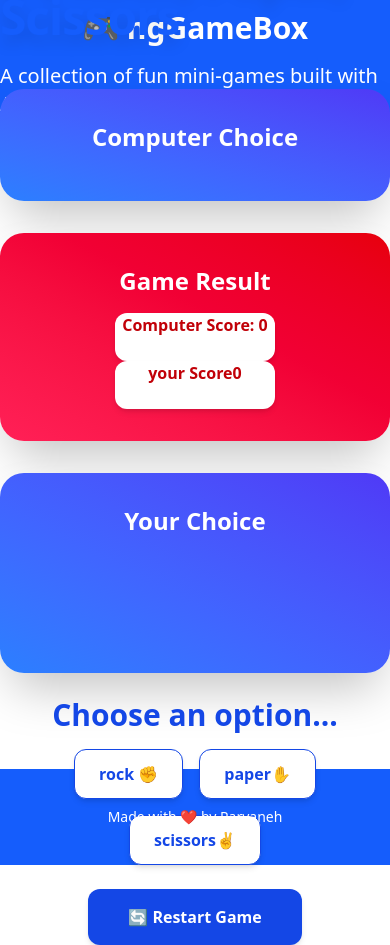
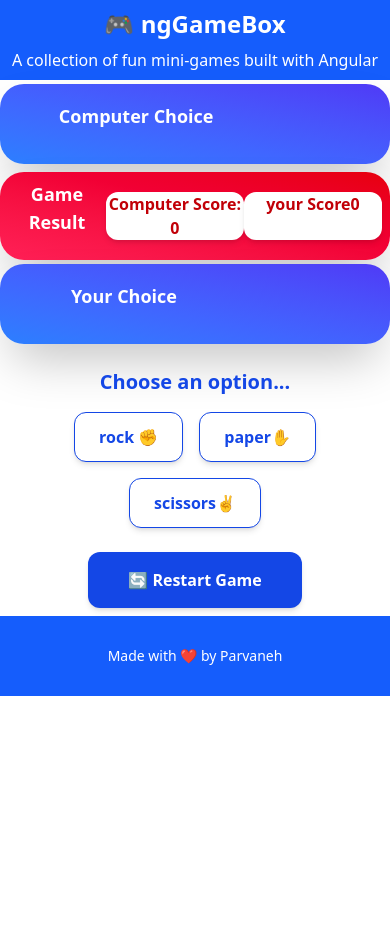
Before and after one commit to parvaneh-esmaili/mini-projects, an Angular app: page /rock-paper-scissors in a window 390 px wide. After the commit the page ends 844 px from the top, so only its background shows below. Built offline with nearby package versions, Linux system fonts and the light colour scheme.

Commit message:
RESPONSIVE: Responsive Components

```diff
--- a/src/app/_modules/games/_components/footer/footer.html
+++ b/src/app/_modules/games/_components/footer/footer.html
@@ -1,4 +1,4 @@
-<footer class="h-24 w-full bg-blue-600 flex items-center justify-center">
+<footer class="h-20 md:h-24 w-full bg-blue-600 flex items-center justify-center">
   <p class="text-white text-sm font-medium">
     Made with ❤️ by Parvaneh
   </p>
--- a/src/app/_modules/games/_components/header/header.html
+++ b/src/app/_modules/games/_components/header/header.html
@@ -1,4 +1,4 @@
-<div class="h-32 w-full bg-blue-600 flex flex-col items-center justify-center text-white">
-    <h1 class="text-3xl font-bold text-primary-600 mb-4">🎮 ngGameBox</h1>
-    <p class="text-xl text-text-muted">A collection of fun mini-games built with Angular</p>
+<div class="h-20 md:h-32 w-full bg-blue-600 flex flex-col items-center justify-center gap-2 md:gap-4 text-white">
+    <h1 class="text-2xl md:text-3xl font-bold text-primary-600">🎮 ngGameBox</h1>
+    <p class="text-base md:text-xl text-text-muted">A collection of fun mini-games built with Angular</p>
 </div>
--- a/src/app/_modules/games/_pages/rock-paper-scissors/rock-paper-scissors.html
+++ b/src/app/_modules/games/_pages/rock-paper-scissors/rock-paper-scissors.html
@@ -1,17 +1,17 @@
-<div class="h-[76vh] text-white flex flex-col items-center justify-center">
-  <h1 class="text-5xl font-extrabold mb-12 tracking-tight drop-shadow-xl text-blue-600">🎮 Rock, Paper, Scissors</h1>
+<div class="h-fit md:h-[76vh] text-white flex flex-col items-center justify-center">
+  <h1 class=" hidden md:flex text-5xl font-extrabold mb-12 tracking-tight drop-shadow-xl text-blue-600">🎮 Rock, Paper, Scissors</h1>
 
-  <div class="grid grid-cols-1 md:grid-cols-3 gap-8 w-full max-w-6xl">
+  <div class="grid grid-cols-1 md:grid-cols-3 gap-1 md:gap-8 w-full max-w-6xl">
     <!-- PC Choice -->
-    <div class="bg-gradient-to-tr md:h-72 from-blue-500 to-indigo-600 rounded-3xl p-8 shadow-2xl text-center hover:scale-105 transition-transform duration-300">
-      <h2 class="text-2xl font-semibold mb-4 text-white"> Computer Choice</h2>
-      <p class="text-4xl font-bold text-white">{{ computerChoice }}</p>
+    <div class="bg-gradient-to-tr md:h-72 my-1 from-blue-500 to-indigo-600 rounded-3xl h-20 shadow-2xl text-center hover:scale-105 transition-transform duration-300 flex items-center justify-around md:flex-col md:justify-start">
+      <h2 class=" text-lg md:text-2xl font-semibold mb-4 text-white"> Computer Choice</h2>
+      <p class="text-lg md:text-4xl font-bold text-white">{{ computerChoice }}</p>
     </div>
 
     <!-- Winner -->
-    <div class="bg-gradient-to-tr md:h-72 from-rose-500 to-red-600 rounded-3xl p-8 shadow-2xl text-center hover:scale-105 transition-transform duration-300 flex flex-col items-center justify-around">
-      <h2 class="text-2xl font-semibold mb-4">Game Result</h2>
-        <p class="bg-white text-red-700 hover:bg-blue-100 font-bold h-12 w-40 rounded-xl shadow-md transition " >Computer Score: {{computerScore}}</p>
+    <div class="bg-gradient-to-tr md:h-72 from-rose-500 to-red-600 rounded-3xl p-2 shadow-2xl text-center hover:scale-105 transition-transform duration-300 flex md:flex-col items-center justify-around">
+      <h2 class="md:text-2xl font-semibold mb-4 text-lg">Game Result</h2>
+        <p class="bg-white text-red-700 my-2 hover:bg-blue-100 font-bold h-12 w-40 rounded-xl shadow-md transition " >Computer Score: {{computerScore}}</p>
         <p class="bg-white text-red-700 hover:bg-blue-100 font-bold h-12 w-40 rounded-xl shadow-md " > your Score{{yourScore}}</p>
 
 
@@ -19,14 +19,14 @@
     </div>
 
     <!-- User Choice -->
-    <div class="bg-gradient-to-tr md:h-72 from-blue-500 to-indigo-600 rounded-3xl p-8 shadow-2xl text-center hover:scale-105 transition-transform duration-300">
-      <h2 class="text-2xl font-semibold mb-4 ">Your Choice</h2>
-      <p class="text-4xl font-bold mb-6 h-16">{{ yourChoice }}</p>
+    <div class="bg-gradient-to-tr md:h-72 from-blue-500 to-indigo-600 rounded-3xl h-20 shadow-2xl text-center hover:scale-105 transition-transform duration-300 flex items-center justify-around md:flex-col md:justify-start">
+      <h2 class="text-lg md:text-2xl font-semibold mb-4 text-white">Your Choice</h2>
+      <p class="text-lg md:text-4xl font-bold text-white">{{ yourChoice }}</p>
 
 
     </div>
   </div>
-  <p class="text-blue-700 text-3xl font-bold mt-6">Choose an option...</p>
+  <p class="text-blue-700 text-xl md:text-3xl font-bold mt-6">Choose an option...</p>
         <div class="flex flex-wrap justify-center gap-4 m-4">
         <button
           class="bg-white text-blue-700 border hover:bg-blue-100 font-bold py-3 px-6 rounded-xl shadow-md transition active:scale-95 duration-200"
```
